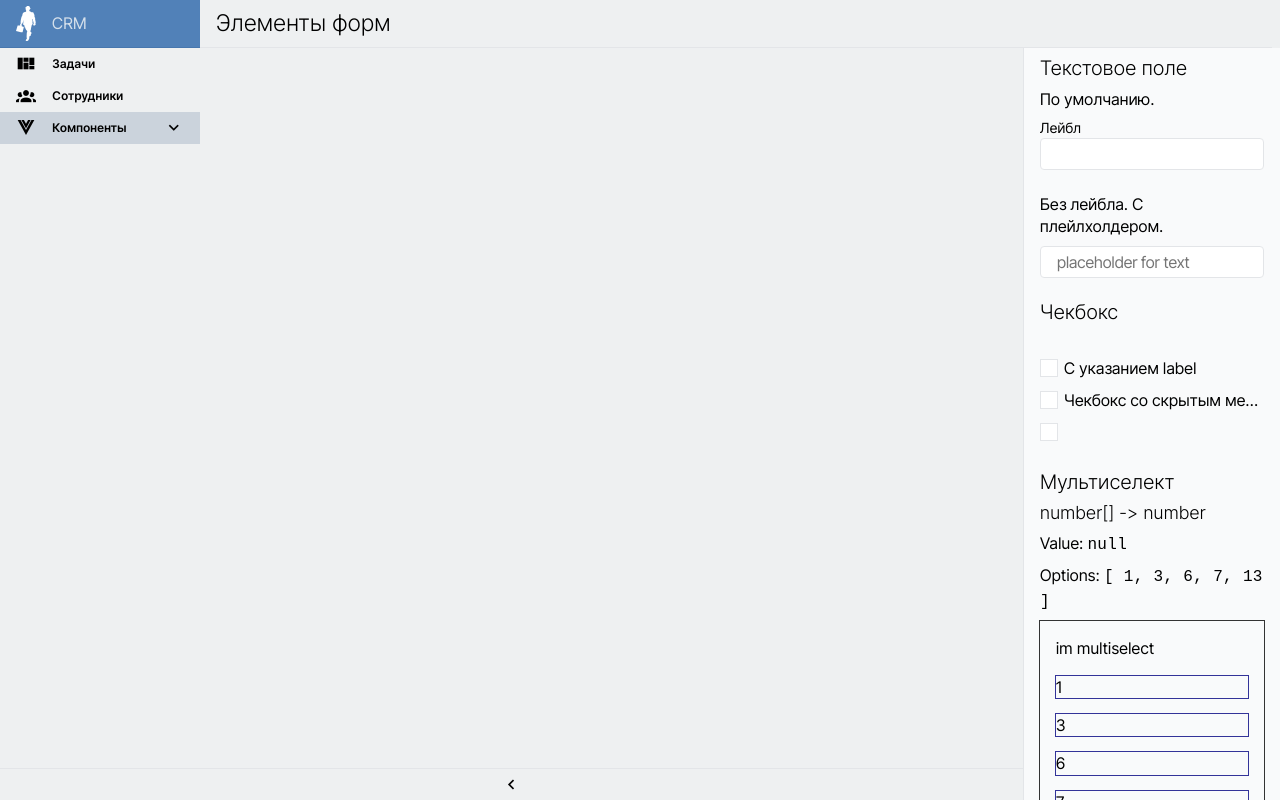
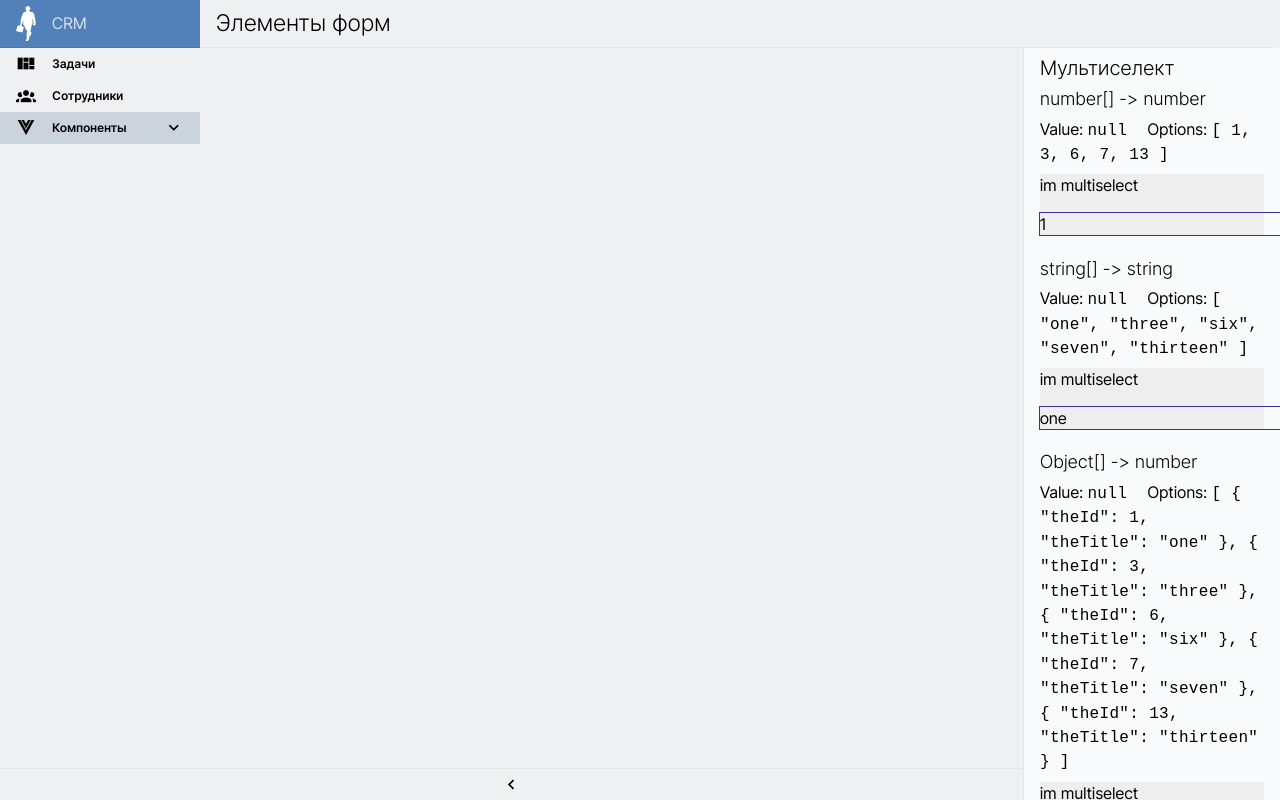
Before and after one commit to hardmagnett/big-company, a Vue app: page /components/inputs in a window 1280 px wide. Built offline with nearby package versions, Linux system fonts and the light colour scheme.

Commit message:
Вывод вариантов 03

```diff
--- a/src/a-library/components/forms/AMultiselect/AMultiSelect.vue
+++ b/src/a-library/components/forms/AMultiselect/AMultiSelect.vue
@@ -45,12 +45,14 @@ const createTemplateKeyForOption = (option: Option, index: number)=>{
   <div class="a-multi-select">
     im multiselect
 
+    <div class="a-multi-select__options">
       <div
           class="a-multi-select__option"
           v-for="(option, index) in options"
           :key="createTemplateKeyForOption(option, index)"
       >
         {{ option }}
+      </div>
     </div>
   </div>
 </template>
@@ -60,17 +62,30 @@ const createTemplateKeyForOption = (option: Option, index: number)=>{
   /*Постоянное*/
 
   /*Временное*/
-  outline: 1px solid #333;
+  /*outline: 1px solid #333;*/
+  background-color: #eee;
   display: flex;
   flex-flow: column nowrap;
   gap: var(--gap);
-  padding: var(--gap);
+  /*padding: var(--gap);*/
+  /*padding: 2px;*/
+  .a-multi-select__options {
+    /*Постоянное*/
+
+    /*Временное*/
+    display: flex;
+    flex-flow: row nowrap;
+    gap: var(--gap);
+
+  }
   .a-multi-select__option {
     /*Постоянное*/
     cursor: pointer;
 
+
     /*Временное*/
     outline: 1px solid #339;
+    flex: 0 0 300px;
   }
 }
 </style>
--- a/src/a-library/views/component-list/ViewInputs/ViewInputs.vue
+++ b/src/a-library/views/component-list/ViewInputs/ViewInputs.vue
@@ -6,15 +6,15 @@ import AMultiSelect from "@/a-library/components/forms/AMultiselect/AMultiSelect
 let multiselectVals = reactive({
   singleInNumbersOutNumber: null,
   singleInStringsOutString: null,
-  singleInObjectOutNumber: null,
-  singleInObjectOutString: null,
-  singleInObjectOutObject: null,
+  singleInObjectsOutNumber: null,
+  singleInObjectsOutString: null,
+  singleInObjectsOutObject: null,
 
   multiInNumberOutNumberArray: [],
   multiInStringOutStringArray: [],
-  multiInObjectOutNumberArray: [],
-  multiInObjectOutStringArray: [],
-  multiInObjectOutObjectArray: [],
+  multiInObjectsOutNumberArray: [],
+  multiInObjectsOutStringArray: [],
+  multiInObjectsOutObjectArray: [],
 })
 
 let optionVals = {
@@ -36,6 +36,45 @@ let optionVals = {
       <APageHeader> Элементы форм </APageHeader>
     </Teleport>
 
+    <h2>Мультиселект</h2>
+    <h3>number[] -> number</h3>
+    <p>
+      <span>Value: <code>{{$debugVar(multiselectVals.singleInNumbersOutNumber)}}</code></span>
+      &nbsp;&nbsp;&nbsp;
+      <span>Options: <code>{{optionVals.numbers}}</code></span>
+    </p>
+    <AMultiSelect
+        v-model="multiselectVals.singleInNumbersOutNumber"
+        :options="optionVals.numbers"
+    />
+
+    <br>
+    <h3>string[] -> string</h3>
+    <p>
+      <span>Value: <code>{{$debugVar(multiselectVals.singleInStringsOutString)}}</code></span>
+      &nbsp;&nbsp;&nbsp;
+      <span>Options: <code>{{optionVals.strings}}</code></span>
+    </p>
+    <AMultiSelect
+        v-model="multiselectVals.singleInStringsOutString"
+        :options="optionVals.strings"
+    />
+
+    <br>
+    <h3>Object[] -> number</h3>
+    <p>
+      <span>Value: <code>{{$debugVar(multiselectVals.singleInObjectsOutNumber)}}</code></span>
+      &nbsp;&nbsp;&nbsp;
+      <span>Options: <code>{{optionVals.objects}}</code></span>
+    </p>
+    <AMultiSelect
+        v-model="multiselectVals.singleInObjectsOutString"
+        :options="optionVals.objects"
+    />
+
+    <br><br><br><br><br><br><br><br><br><br><br><br><br><br><br><br><br><br><br><br><br><br><br><br><br>
+    <hr><hr><hr><hr><hr>
+    <br>
     <h2>Текстовое поле</h2>
     <p>По умолчанию.</p>
     <AInput label="Лейбл" hideHint></AInput>
@@ -59,14 +98,7 @@ let optionVals = {
     <ACheckBox hide-hint hide-label />
     <br />
 
-    <h2>Мультиселект</h2>
-    <h3>number[] -> number</h3>
-    <p>Value: <code>{{$debugVar(multiselectVals.singleInNumbersOutNumber)}}</code></p>
-    <p>Options: <code>{{optionVals.numbers}}</code></p>
-    <AMultiSelect
-        v-model="multiselectVals.singleInNumbersOutNumber"
-        :options="optionVals.numbers"
-    />
+
   </div>
 </template>
 
```
Lines whose indentation alone changed are shown as unchanged.
